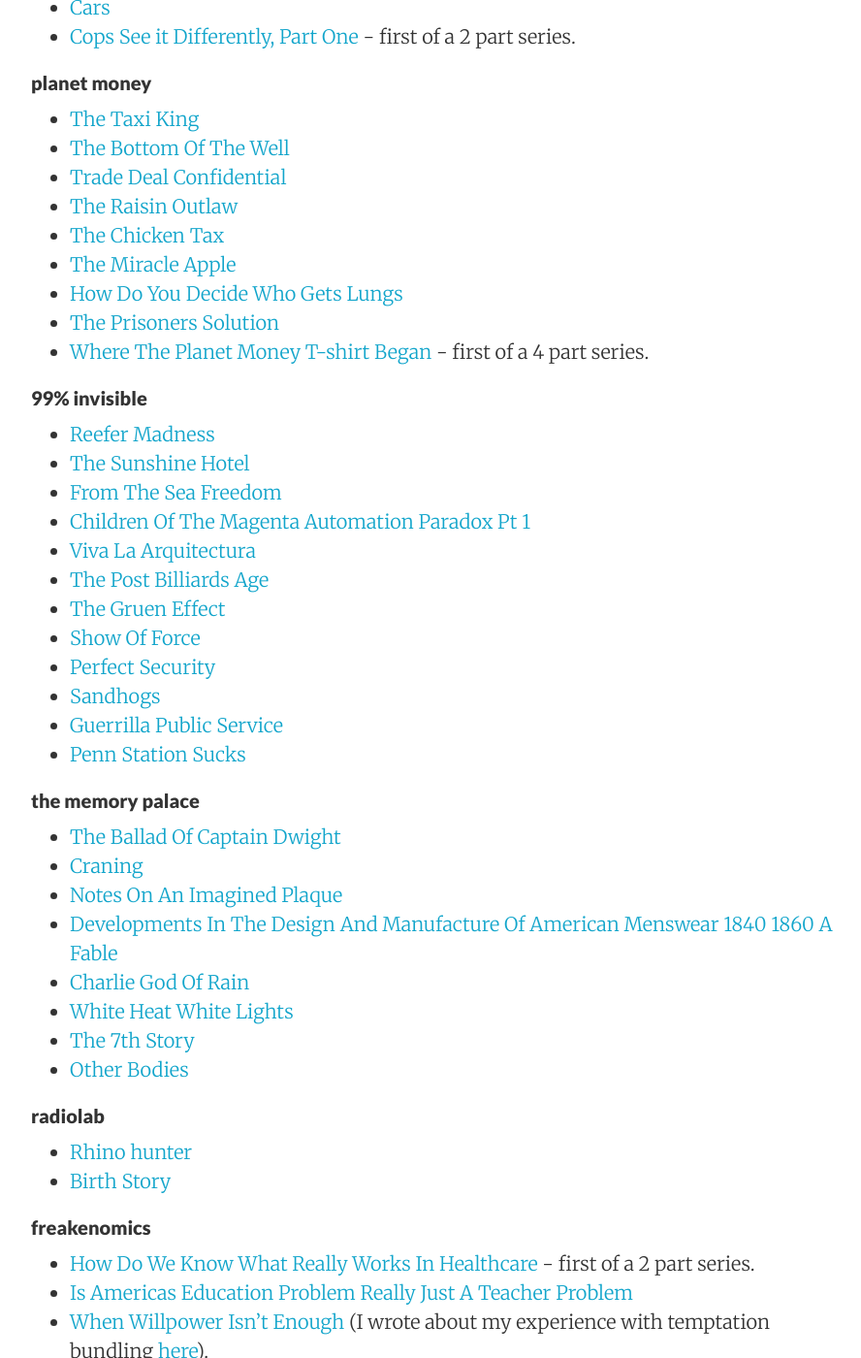
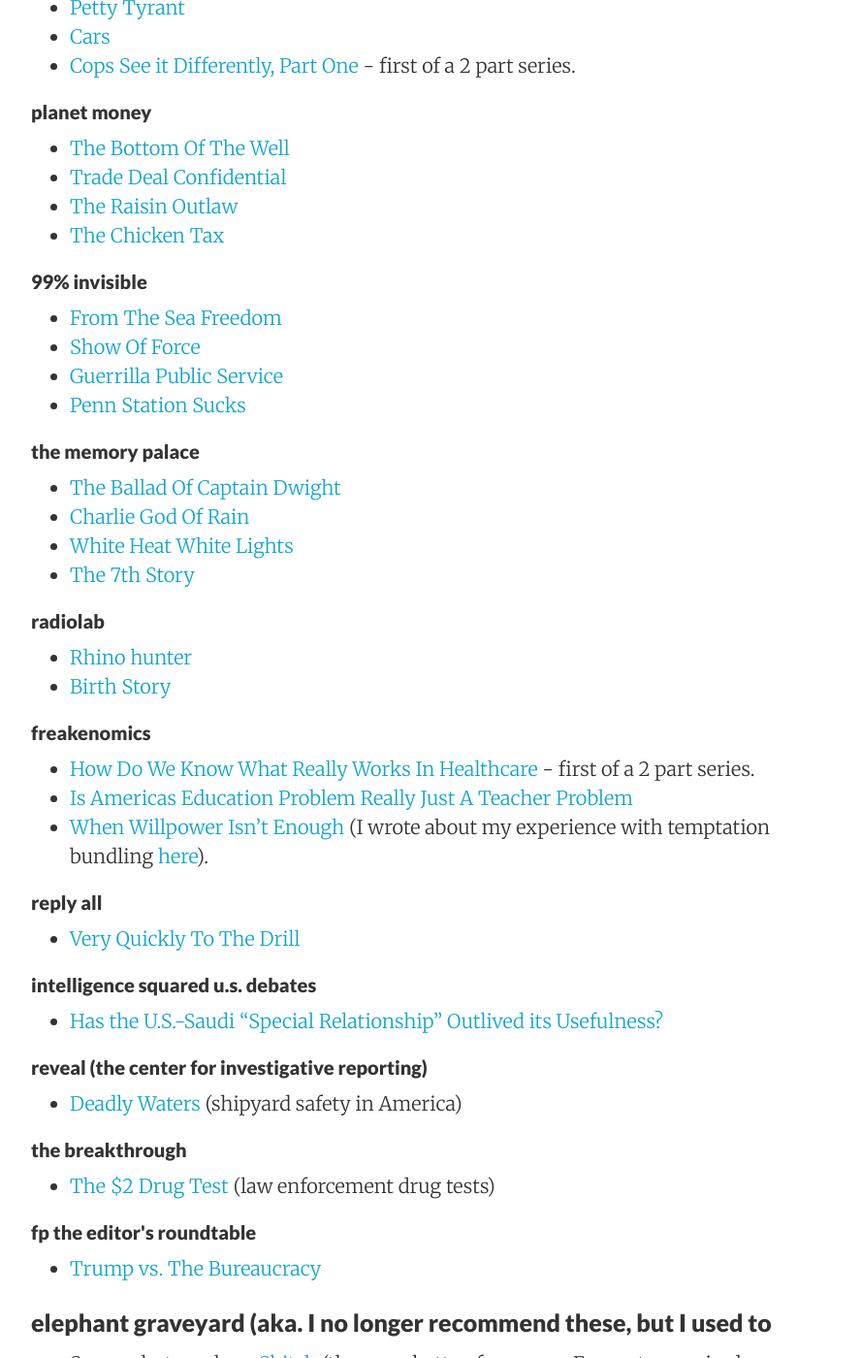
Before and after one commit to RobertMartinez/robertmartinez.github.io, a Jekyll site: the page built from recommendations.md, in a window 1280 px wide and 1400 px high, scrolled down 1335 px. Shown: the whole window at 97% size, without its empty margins (188-1076 px from the left). Built offline with Jekyll 4.4.1, drawn with Linux system fonts in a browser that asks for light colours; some of the changed text lies outside the part shown.

Commit message:
updating recommendations section

```diff
--- a/recommendations.md
+++ b/recommendations.md
@@ -8,8 +8,9 @@
 
 Changelog:
 
+* 2/25/2017: Added podcasts: intelligence squared u.s. debates, reveal (the center for investigative reporting), the breakthrough, fp the editor's roundtable
 * 11/7/2016: Added a graveyard section for tools I no longer recommend, added CAD Review tool (Fusion 360), Podcast (Reply All)
-* 1/11/2016: Added Radiolab and Freakenomics podcat episodes. Added Mobile Apps section.
+* 1/11/2016: Added Radiolab and Freakenomics podcast episodes. Added Mobile Apps section.
 
 <h3>Blogging</h3>
 _see [how I wired up my blog](/blog/once-more-unto-the-breach/) for more insight_
@@ -38,7 +39,6 @@
 
 <h4>this american life</h4>
 
-* [The House on Loon Lake](http://www.thisamericanlife.org/radio-archives/episode/199/house-on-loon-lake)
 * [Switched at Birth](http://www.thisamericanlife.org/radio-archives/episode/360/switched-at-birth)
 * [Petty Tyrant](http://www.thisamericanlife.org/radio-archives/episode/419/petty-tyrant)
 * [Cars](http://www.thisamericanlife.org/radio-archives/episode/513/129-cars)
@@ -46,41 +46,24 @@
 
 <h4>planet money</h4>
 
-* [The Taxi King](http://www.npr.org/sections/money/2015/07/31/428157211/episode-643-the-taxi-king)
 * [The Bottom Of The Well](http://www.npr.org/sections/money/2015/07/22/425392169/episode-640-the-bottom-of-the-well)
 * [Trade Deal Confidential](http://www.npr.org/sections/money/2015/06/26/417851577/episode-635-trade-deal-confidential)
 * [The Raisin Outlaw](http://www.npr.org/sections/money/2015/06/24/417187957/episode-478-the-raisin-outlaw)
 * [The Chicken Tax](http://www.npr.org/sections/money/2015/06/12/414029929/episode-632-the-chicken-tax)
-* [The Miracle Apple](http://www.npr.org/sections/money/2015/05/27/410085320/episode-627-the-miracle-apple)
-* [How Do You Decide Who Gets Lungs](http://www.npr.org/sections/money/2015/04/29/403114496/episode-372-how-do-you-decide-who-gets-lungs)
-* [The Prisoners Solution](http://www.npr.org/sections/money/2015/03/13/392862778/episode-610-the-prisoners-solution)
-*  [Where The Planet Money T-shirt Began](http://www.npr.org/sections/money/2015/08/05/429780701/episode-496-where-the-planet-money-t-shirt-began) - first of a 4 part series.
 
 <h4>99% invisible</h4>
 
-* [Reefer Madness](http://99percentinvisible.org/episode/reefer-madness/)
-* [The Sunshine Hotel](http://99percentinvisible.org/episode/the-sunshine-hotel/)
 * [From The Sea Freedom](http://99percentinvisible.org/episode/from-the-sea-freedom/)
-* [Children Of The Magenta Automation Paradox Pt 1](http://99percentinvisible.org/episode/children-of-the-magenta-automation-paradox-pt-1/)
-* [Viva La Arquitectura](http://99percentinvisible.org/episode/viva-la-arquitectura/)
-* [The Post Billiards Age](http://99percentinvisible.org/episode/the-post-billiards-age/)
-* [The Gruen Effect](http://99percentinvisible.org/episode/the-gruen-effect/)
 * [Show Of Force](http://99percentinvisible.org/episode/show-of-force/)
-* [Perfect Security](http://99percentinvisible.org/episode/perfect-security/)
-* [Sandhogs](http://99percentinvisible.org/episode/sandhogs/)
 * [Guerrilla Public Service](http://99percentinvisible.org/episode/guerrilla-public-service/)
 * [Penn Station Sucks](http://99percentinvisible.org/episode/penn-station-sucks/)
 
 <h4>the memory palace</h4>
 
 * [The Ballad Of Captain Dwight](http://thememorypalace.us/2015/08/the-ballad-of-captain-dwight/)
-* [Craning](http://thememorypalace.us/2015/08/craning/)
-* [Notes On An Imagined Plaque](http://thememorypalace.us/2015/08/notes-on-an-imagined-plaque/)
-* [Developments In The Design And Manufacture Of American Menswear 1840 1860 A Fable](http://thememorypalace.us/2015/07/developments-in-the-design-and-manufacture-of-american-menswear-1840-1860-a-fable/)
 * [Charlie God Of Rain](http://thememorypalace.us/2015/07/charlie-god-of-rain/)
 * [White Heat White Lights](http://thememorypalace.us/2015/07/white-heat-white-lights/)
 * [The 7th Story](http://thememorypalace.us/2015/01/the-7th-story/)
-* [Other Bodies](http://thememorypalace.us/2014/10/other-bodies/)
 
 <h4>radiolab</h4>
 
@@ -94,7 +77,24 @@
 * [When Willpower Isn't Enough](http://freakonomics.com/2015/03/13/when-willpower-isnt-enough-a-new-freakonomics-radio-podcast) (I wrote about my experience with temptation bundling [here](http://robm.xyz/blog/temptation-bundling-running)).
 
 <h4>reply all</h4>
+
 * [Very Quickly To The Drill](https://gimletmedia.com/episode/78-very-quickly-to-the-drill/)
 
-<h3>Elephant Graveyard (aka. I no longer recommend these, but I used to</h3>
+<h4>intelligence squared u.s. debates</h4>
+
+* [Has the U.S.-Saudi "Special Relationship" Outlived its Usefulness?](http://www.intelligencesquaredus.org/podcasts)
+
+<h4>reveal (the center for investigative reporting)</h4>
+
+* [Deadly Waters](https://www.revealnews.org/episodes/deadly-waters/) (shipyard safety in America)
+
+<h4>the breakthrough</h4>
+
+* [The $2 Drug Test](https://www.propublica.org/podcast/item/the-breakthrough-the-2-dollar-drug-test) (law enforcement drug tests)
+
+<h4>fp the editor's roundtable</h4>
+
+* [Trump vs. The Bureaucracy](https://foreignpolicy.com/2017/02/20/trump-vs-the-bureaucracy/)
+
+<h3>elephant graveyard (aka. I no longer recommend these, but I used to</h3>
 * Screenshot markup: [Skitch](https://evernote.com/skitch/) (there are better, freer, non-Evernote-required alternatives)
```
